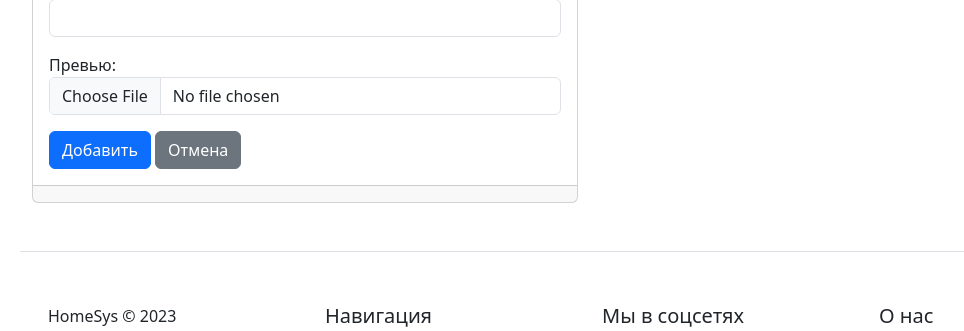
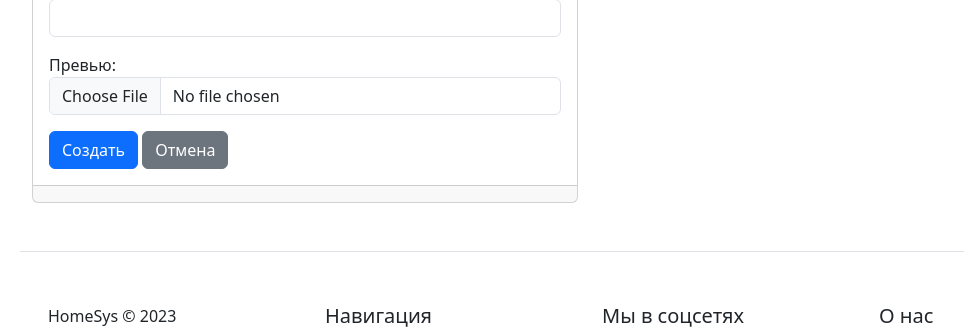
Before and after one commit to ualex90/InternetShop, a Django app: page /product/create_product/ in a window 1280 px wide. Shown: the part 737-1068 px from the top of the page, without its empty margins (50-1014 px from the left). Run offline with Django 4.2, Linux system fonts and the light colour scheme; data comes from the database, SQL or seed files in the repository; some libraries are stand-ins or nearby versions.

Commit message:
mod form

```diff
--- a/catalog/templates/catalog/product_form.html
+++ b/catalog/templates/catalog/product_form.html
@@ -6,13 +6,23 @@
                 <div class="card">
                     <div class="card-header">
                         <h2 class="card-title">
-                            Новый продукт
+                            {%  if object %}
+                                Изменить продукт
+                            {% else %}
+                                Новый продукт
+                            {%  endif %}
                         </h2>
                     </div>
                     <div class="card-body">
                         {% csrf_token %}
                         {{ form.as_p }}
-                        <button type="submit" class="btn btn-primary">Добавить</button>
+                        <button type="submit" class="btn btn-primary">
+                            {%  if object %}
+                                Изменить
+                            {% else %}
+                                Создать
+                            {%  endif %}
+                        </button>
                         <input type="button" class="btn btn-secondary" onclick="history.back()" value="Отмена"/>
                     </div>
                     <div class="card-footer"></div>
```
